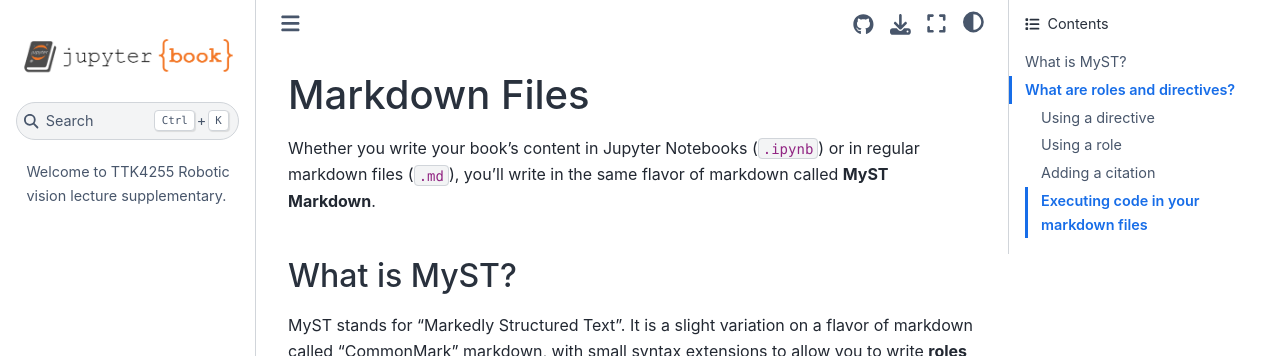
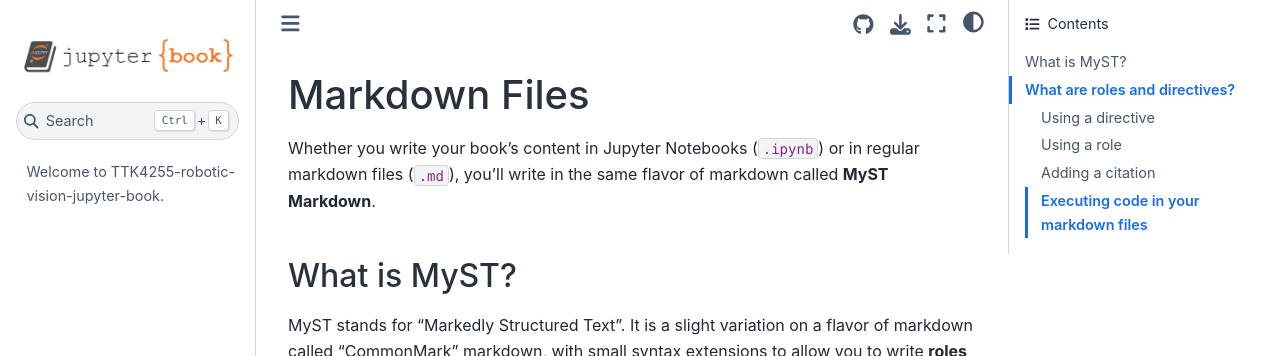
Before and after one commit to Mauhing/TTK4255-robotic-vision-jupyter-book, a Jupyter Book: the page built from markdown.md, in a window 1280 px wide. Shown: the top 356 px of the page. Built offline with Jupyter Book 1.0.4 settings and Sphinx 7.4.7 and the Sphinx Book theme 1.1.4, drawn with Linux system fonts in a browser that asks for light colours; pages that are not in the unit, such as notebooks, are missing from menus; cross-references to code outside the pages are shown as plain code; part of the change alters nothing that is shown.

```diff
--- a/_toc.yml
+++ b/_toc.yml
@@ -2,6 +2,6 @@
 # Learn more at https://jupyterbook.org/customize/toc.html
 
 format: jb-book
-root: intro.md
+root: README.md
 chapters:
 - file: L01.ipynb
```
